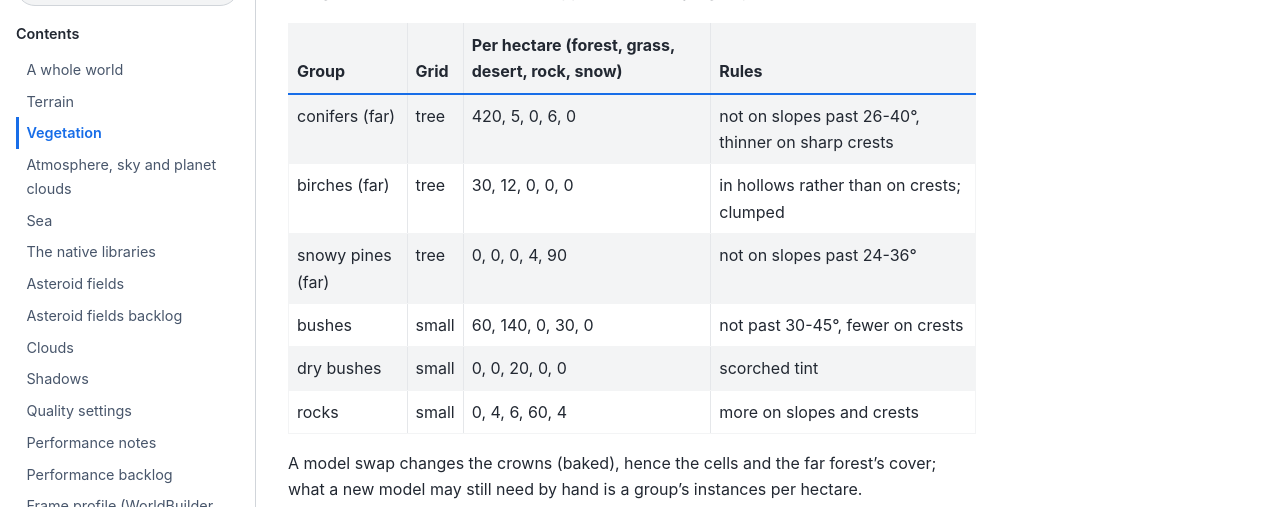
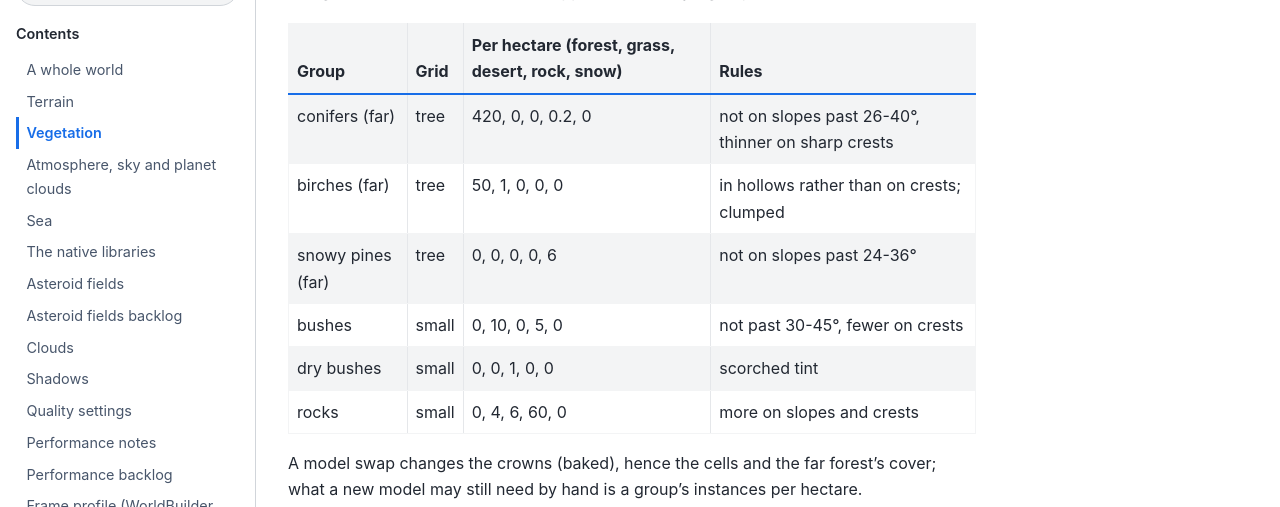
Before and after one commit to JoeDalton/WorldBuilder, a Sphinx documentation site: the page built from docs/source/vegetation.md, in a window 1280 px wide and 900 px high, scrolled down 1124 px. Shown: the part 154-661 px from the top of the window. Built offline with Sphinx 7.4.7 and the Sphinx Book theme 1.1.4, drawn with Linux system fonts in a browser that asks for light colours; pages that are not in the unit, such as notebooks, are missing from menus.

```diff
--- a/docs/source/vegetation.md
+++ b/docs/source/vegetation.md
@@ -40,12 +40,12 @@ its ramps; the groups of one grid share its cells (their sum capped at 1). Today
 
 | Group | Grid | Per hectare (forest, grass, desert, rock, snow) | Rules |
 |---|---|---|---|
-| conifers (far) | tree | 420, 5, 0, 6, 0 | not on slopes past 26-40°, thinner on sharp crests |
-| birches (far) | tree | 30, 12, 0, 0, 0 | in hollows rather than on crests; clumped |
-| snowy pines (far) | tree | 0, 0, 0, 4, 90 | not on slopes past 24-36° |
-| bushes | small | 60, 140, 0, 30, 0 | not past 30-45°, fewer on crests |
-| dry bushes | small | 0, 0, 20, 0, 0 | scorched tint |
-| rocks | small | 0, 4, 6, 60, 4 | more on slopes and crests |
+| conifers (far) | tree | 420, 0, 0, 0.2, 0 | not on slopes past 26-40°, thinner on sharp crests |
+| birches (far) | tree | 50, 1, 0, 0, 0 | in hollows rather than on crests; clumped |
+| snowy pines (far) | tree | 0, 0, 0, 0, 6 | not on slopes past 24-36° |
+| bushes | small | 0, 10, 0, 5, 0 | not past 30-45°, fewer on crests |
+| dry bushes | small | 0, 0, 1, 0, 0 | scorched tint |
+| rocks | small | 0, 4, 6, 60, 0 | more on slopes and crests |
 
 A model swap changes the crowns (baked), hence the cells and the far forest's cover; what a new model may still
 need by hand is a group's instances per hectare.
```
Also changed, not shown: CHANGELOG.md (+27 -10 lines), docs/source/conf.py (+11 -11 lines), tasks.py (+7 -2 lines), 6 other files.
